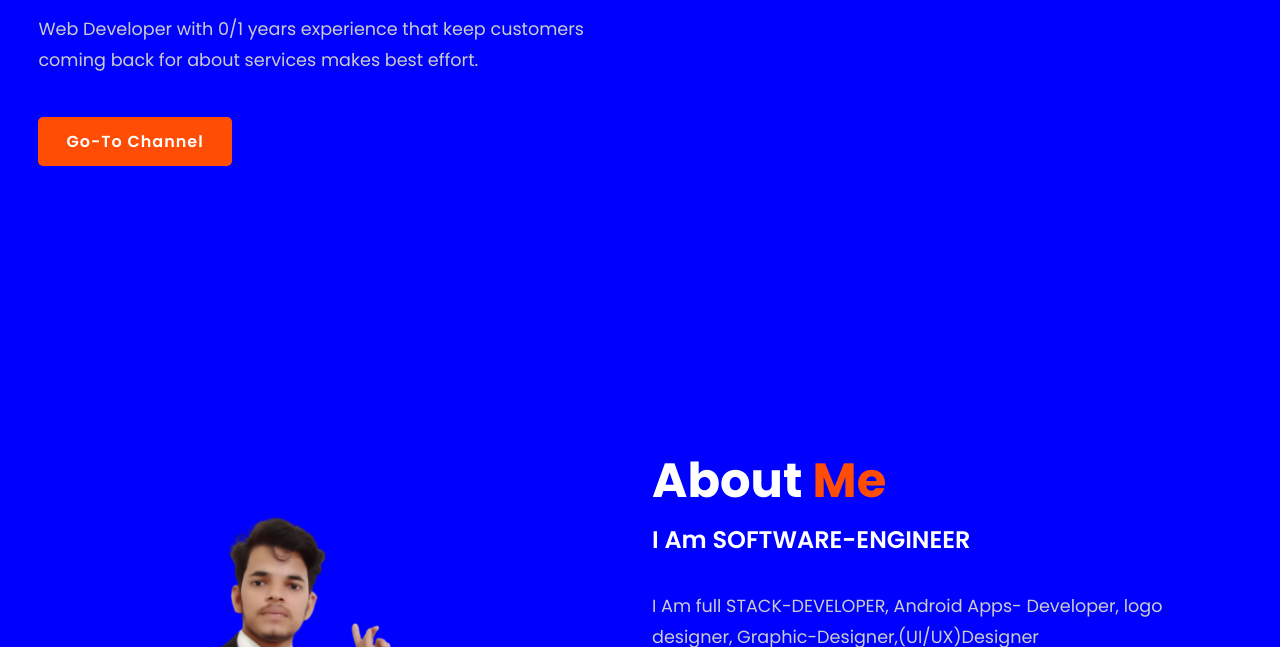
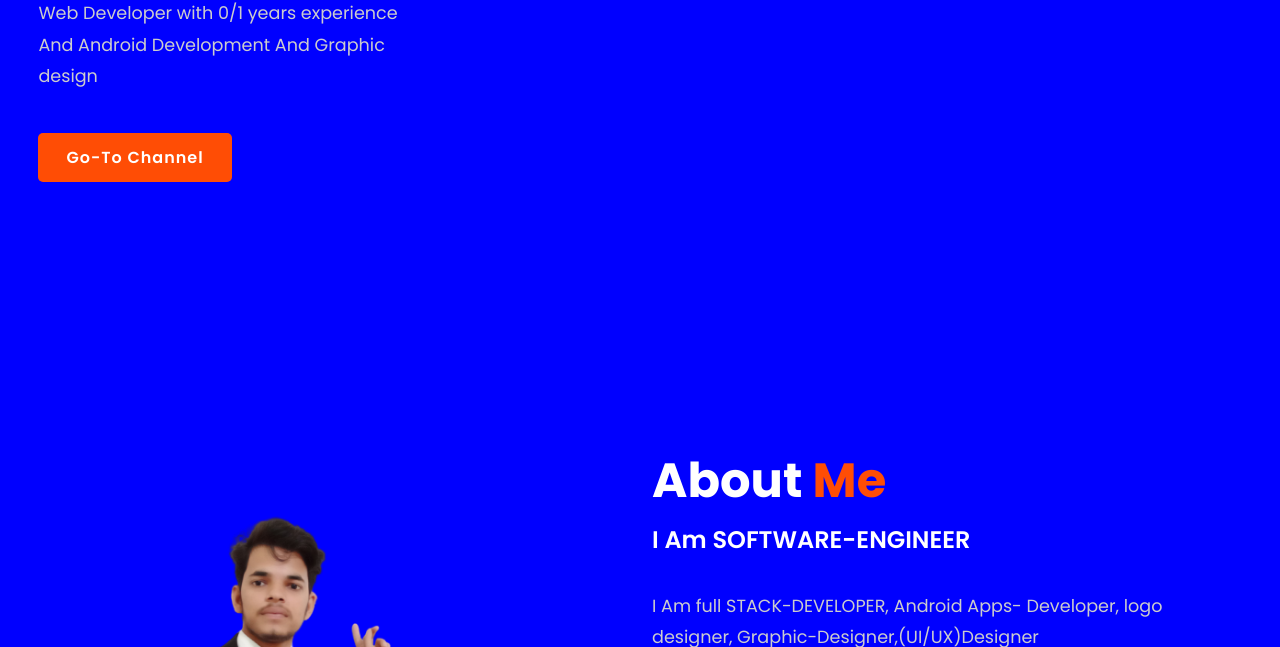
Before and after one commit to bablu123bablu/portfolio-github.io, a plain HTML site: page index.html in a window 1280 px wide. Shown: the part 453-1100 px from the top of the page. Drawn offline with nearby package versions, Linux system fonts and the light colour scheme.

Commit message:
Update index.html

```diff
--- a/index.html
+++ b/index.html
@@ -573,7 +573,7 @@ form textarea{
 			</div>
 			<h1>BABLU-SINGH</h1>
 			<h3>FULL-STACK<span>WEB Developer(MERN).</span></h3>
-			<p>Web Developer with 0/1 years experience that keep customers <br> coming back for about services makes best effort.</p>
+			<p>Web Developer with 0/1 years experience <br> And Android Development And Graphic<br> design</p>
 			<div class="button">
 				<a href=" https://youtu.be/DsllsDS0d58 " class="btn">Go-To Channel</a>
 
```
